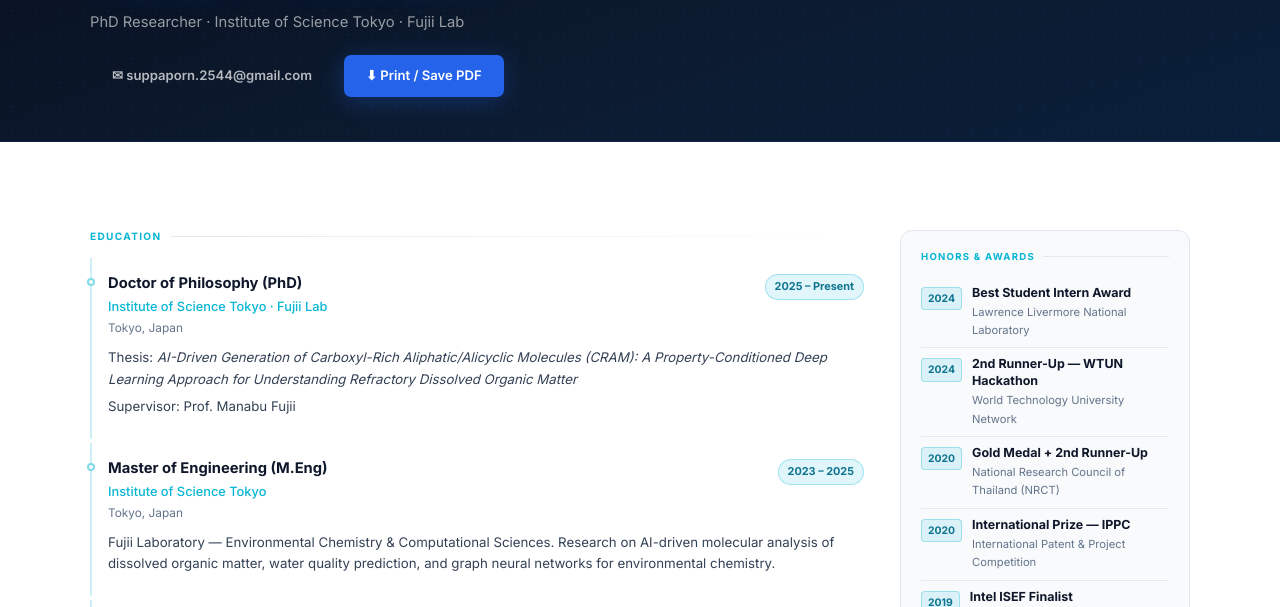
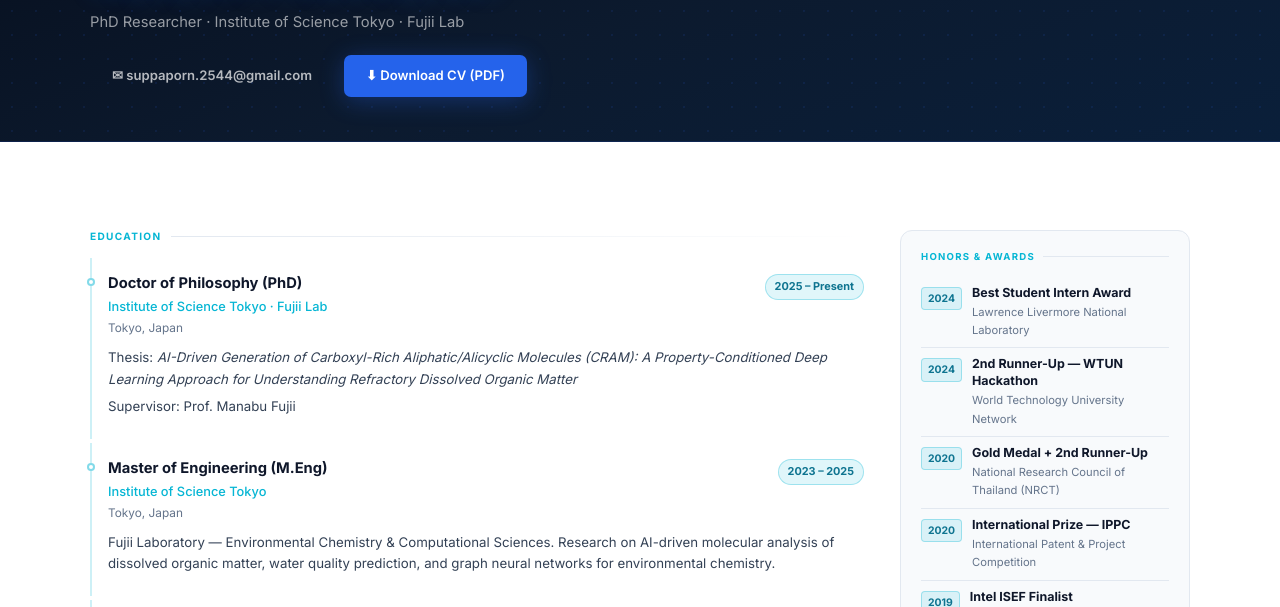
Before and after one commit to Suppboat2544/Supapornboat.github.io, a plain HTML site: page src/cv.html in a window 1280 px wide. Shown: the part 193-800 px from the top of the page. Drawn offline with Linux system fonts and the light colour scheme.

Commit message:
Add downloadable CV PDF and update download button in cv.html

```diff
--- a/src/cv.html
+++ b/src/cv.html
@@ -38,7 +38,7 @@
       <p class="page-hero-sub">PhD Researcher · Institute of Science Tokyo · Fujii Lab</p>
       <div style="display:flex;gap:10px;flex-wrap:wrap;margin-top:20px;">
         <a href="mailto:suppaporn.2544@gmail.com" class="btn btn-ghost-dark" style="font-size:.82rem;">✉ suppaporn.2544@gmail.com</a>
-        <a href="#" class="btn btn-primary" style="font-size:.82rem;" onclick="window.print();return false;">⬇ Print / Save PDF</a>
+        <a href="Supaporn_Klabklaydee_CV.pdf" download="Supaporn_Klabklaydee_CV.pdf" class="btn btn-primary" style="font-size:.82rem;">⬇ Download CV (PDF)</a>
       </div>
     </div>
   </div>
```
Also changed, not shown: 1 other file.
